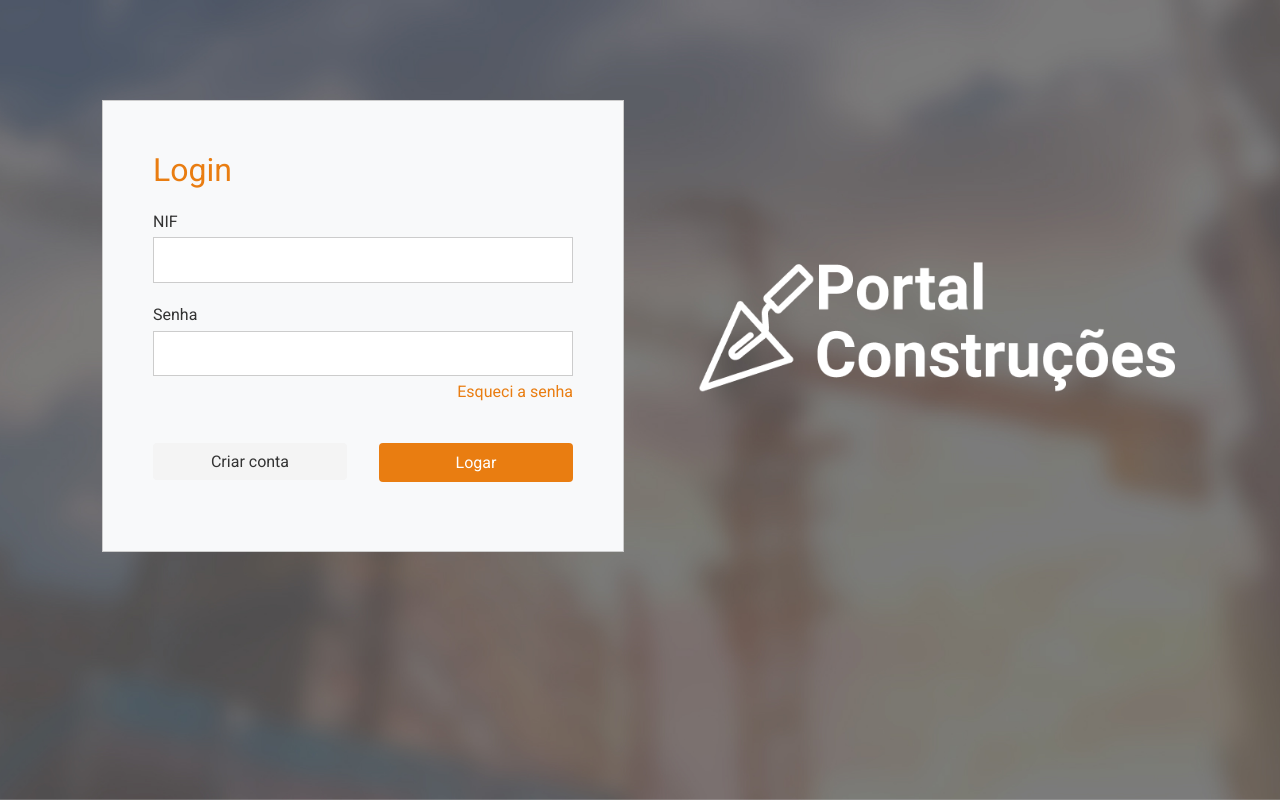
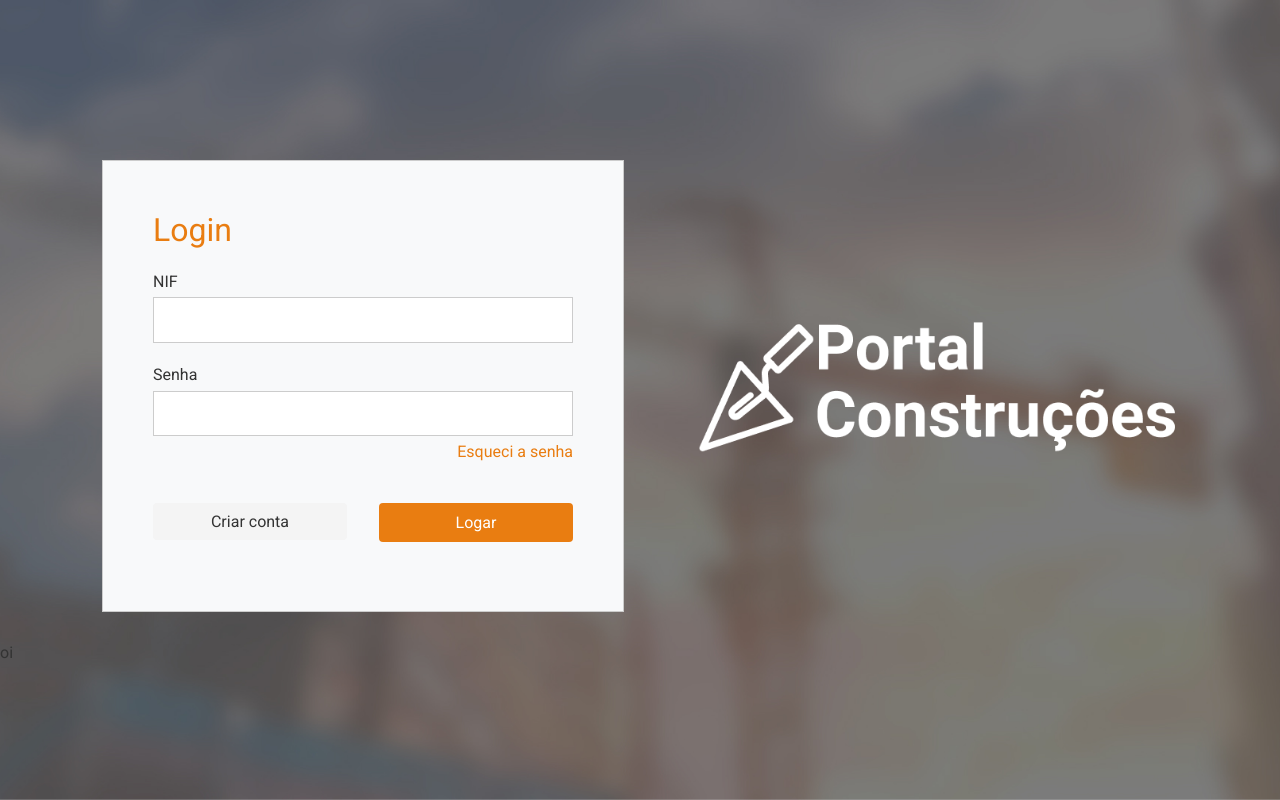
Before and after one commit to marcocmm/ConstructionAppFrontEnd, a React (Create React App) app: page /login in a window 1280 px wide. Built offline with nearby package versions, Linux system fonts and the light colour scheme.

Commit message:
Login and layout

```diff
--- a/src/components/layout/CardObra.js
+++ b/src/components/layout/CardObra.js
@@ -29,7 +29,7 @@ const CardObra = ({ name, urlImage }) => {
     <Link to="/novaobra">
       <div
         style={{
-          width: "350px",
+          width: "90%",
           height: "365px",
           backgroundColor: "#F6F6F6",
           margin: "20px",
--- a/src/components/pages/Home.js
+++ b/src/components/pages/Home.js
@@ -29,6 +29,7 @@ const Home = () => {
           }
         />
         <CardObra />
+        <CardObra />
       </div>
     </div>
   );
--- a/src/components/pages/Login.js
+++ b/src/components/pages/Login.js
@@ -41,8 +41,10 @@ const Login = (props) => {
 
   return (
     <div className="bgLogin">
+      <div style={{ height: "20%" }}></div>
+      <div style={{ height: "60%" }}>
         <Container>
-        <div className="grid-2" style={{ marginTop: "100px" }}>
+          <div className="grid-2" style={{}}>
             <div className="bg-light" style={{ padding: "50px" }}>
               <h2 className="text-color-primary text-left">Login</h2>
               <Form onSubmit={onSubmit}>
@@ -66,7 +68,9 @@ const Login = (props) => {
                     onChange={onChange}
                   />
 
-                <p className="text-right text-color-primary">Esqueci a senha</p>
+                  <p className="text-right text-color-primary">
+                    Esqueci a senha
+                  </p>
                 </div>
                 <div className="grid-2">
                   <Link to="/register">
@@ -91,6 +95,8 @@ const Login = (props) => {
           </div>
         </Container>
       </div>
+      <div style={{ height: "20%" }}>oi</div>
+    </div>
   );
 };
 
--- a/src/components/pages/NovaObra.js
+++ b/src/components/pages/NovaObra.js
@@ -31,6 +31,7 @@ const NovaObra = () => {
           <Form.Group
             style={{
               padding: "2.5rem",
+              marginTop: "-40px",
               display: "flex",
               flexDirection: "row",
               flexWrap: "wrap",
```
Lines whose indentation alone changed are shown as unchanged.
